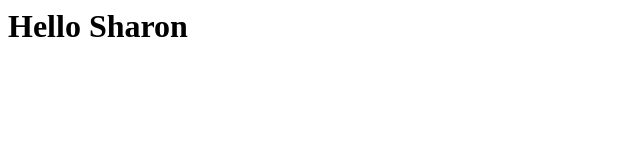
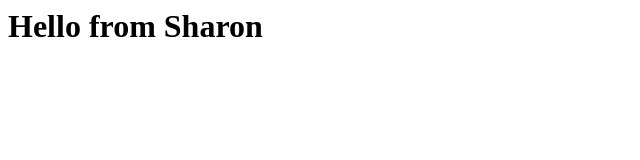
Before and after one commit to Sharon-Akaka/quickweb, a plain HTML site: page index.html in a window 1280 px wide. Shown: the whole page, without its empty margins (0-640 px from the left). Drawn offline with Linux system fonts and the light colour scheme.

Commit message:
Update index.html

```diff
--- a/index.html
+++ b/index.html
@@ -1 +1 @@
-<h1>Hello Sharon</h1>
+<h1>Hello from Sharon</h1>
```
